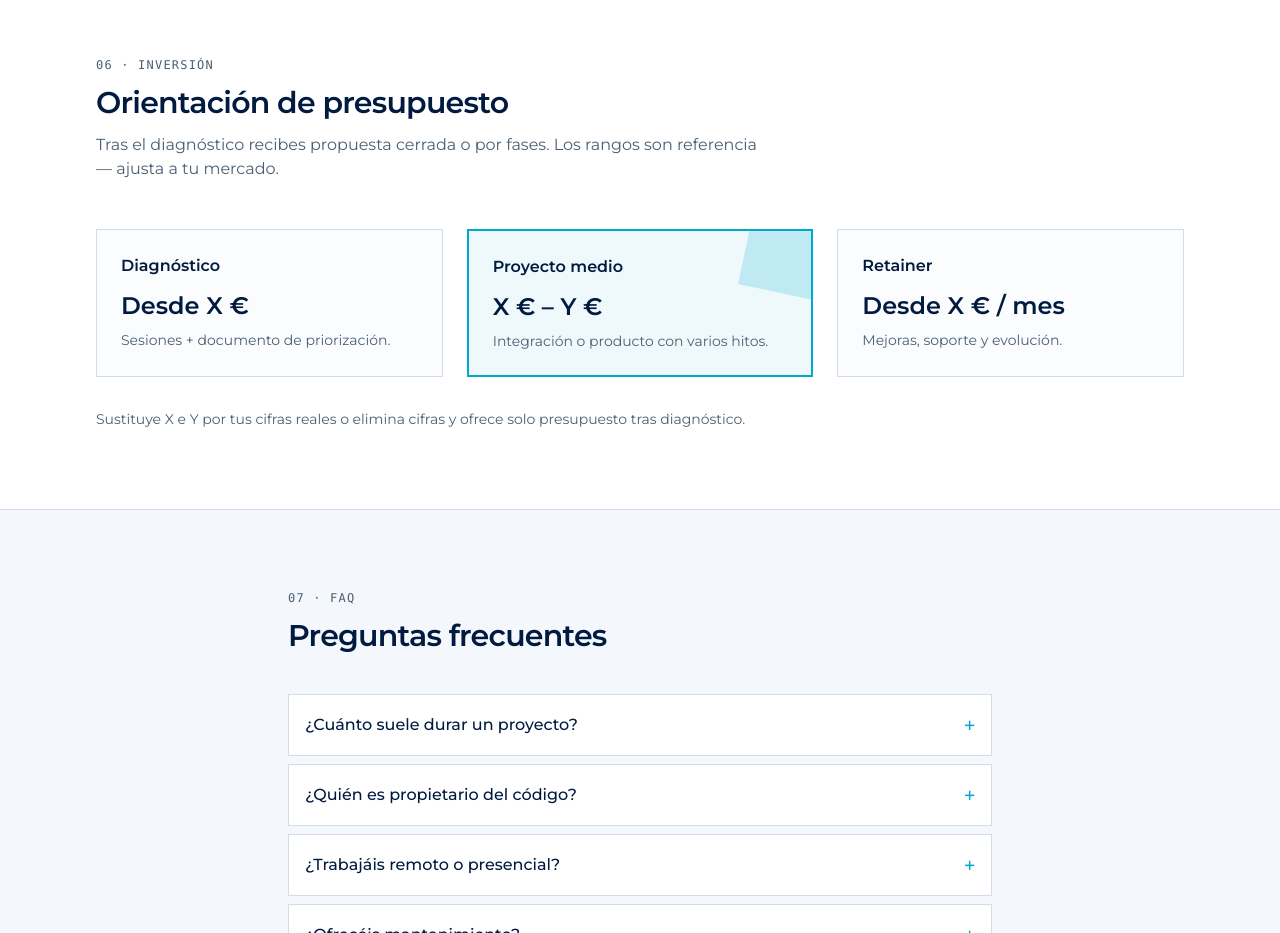
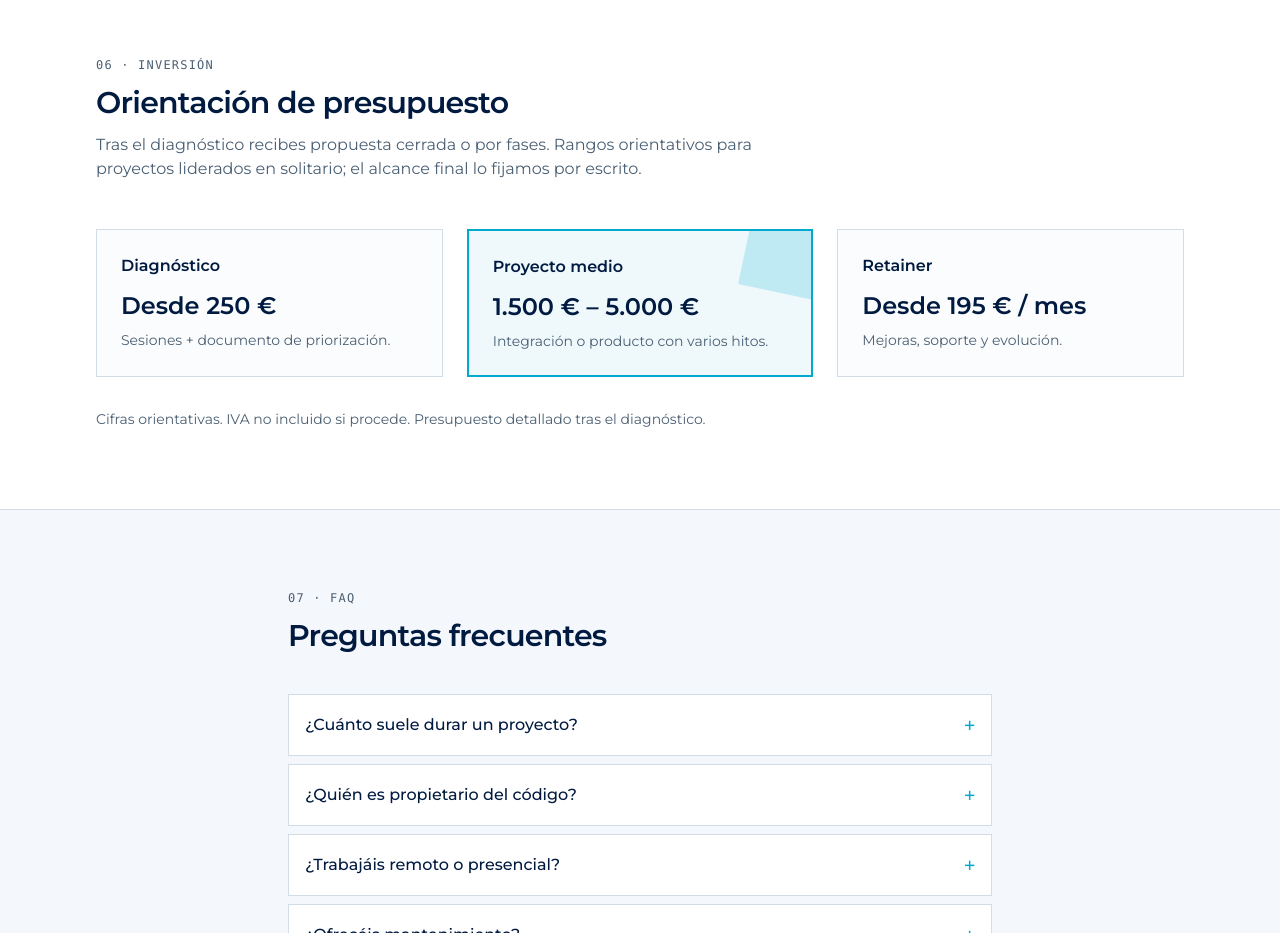
Before and after one commit to Cesarks81/resdat, an Astro site: page / in a window 1280 px wide. Shown: the part 3920-4853 px from the top of the page. Built offline with nearby package versions, Linux system fonts and the light colour scheme; Astro itself is replaced by a stand-in of ours.

Commit message:
feat: added prices

```diff
--- a/src/pages/index.astro
+++ b/src/pages/index.astro
@@ -505,13 +505,13 @@ const nav = [
 					Orientación de presupuesto
 				</h2>
 				<p class="mt-3 max-w-2xl text-muted">
-					Tras el diagnóstico recibes propuesta cerrada o por fases. Los rangos son referencia —
-					ajusta a tu mercado.
+					Tras el diagnóstico recibes propuesta cerrada o por fases. Rangos orientativos para
+					proyectos liderados en solitario; el alcance final lo fijamos por escrito.
 				</p>
 				<div class="mt-12 grid gap-6 lg:grid-cols-3">
 					<div class="border border-mist bg-paper/40 p-6">
 						<h3 class="font-display font-semibold text-ink">Diagnóstico</h3>
-						<p class="mt-3 font-display text-2xl font-semibold text-ink">Desde X €</p>
+						<p class="mt-3 font-display text-2xl font-semibold text-ink">Desde 250 €</p>
 						<p class="mt-2 text-sm text-muted">Sesiones + documento de priorización.</p>
 					</div>
 					<div class="relative overflow-hidden border-2 border-accent bg-accent-soft/40 p-6">
@@ -520,17 +520,19 @@ const nav = [
 							aria-hidden="true"
 						/>
 						<h3 class="relative font-display font-semibold text-ink">Proyecto medio</h3>
-						<p class="relative mt-3 font-display text-2xl font-semibold text-ink">X € – Y €</p>
+						<p class="relative mt-3 font-display text-2xl font-semibold text-ink">
+							1.500 € – 5.000 €
+						</p>
 						<p class="relative mt-2 text-sm text-muted">Integración o producto con varios hitos.</p>
 					</div>
 					<div class="border border-mist bg-paper/40 p-6">
 						<h3 class="font-display font-semibold text-ink">Retainer</h3>
-						<p class="mt-3 font-display text-2xl font-semibold text-ink">Desde X € / mes</p>
+						<p class="mt-3 font-display text-2xl font-semibold text-ink">Desde 195 € / mes</p>
 						<p class="mt-2 text-sm text-muted">Mejoras, soporte y evolución.</p>
 					</div>
 				</div>
 				<p class="mt-8 text-sm text-muted">
-					Sustituye X e Y por tus cifras reales o elimina cifras y ofrece solo presupuesto tras
+					Cifras orientativas. IVA no incluido si procede. Presupuesto detallado tras el
 					diagnóstico.
 				</p>
 			</div>
```
Also changed, not shown: src/assets/resdat-marca.png.
